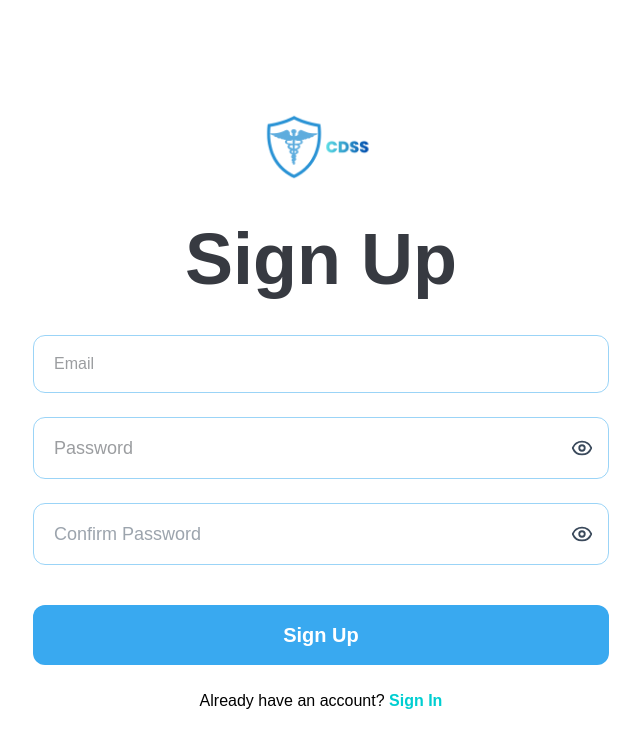
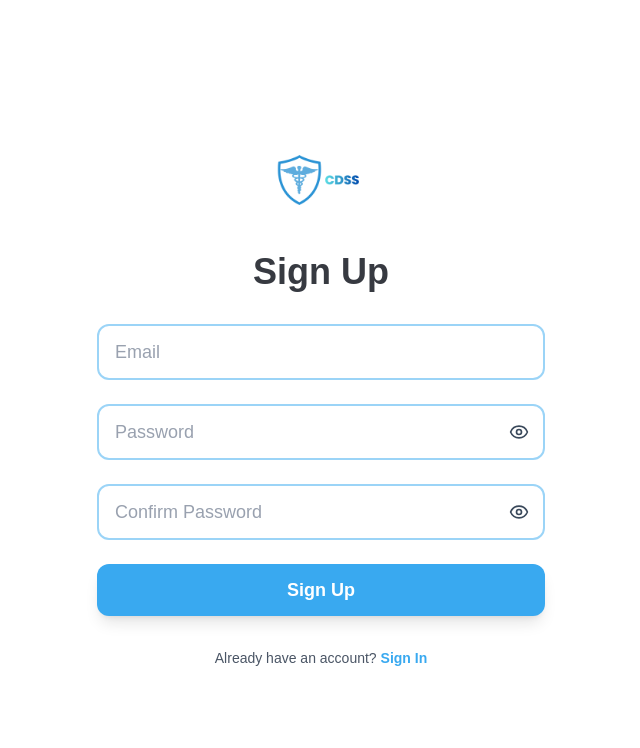
Before and after one commit to Abraham123-dev/Cdss-project, a React (Vite) app: page / in a window 1280 px wide. Shown: the top 748 px of the page, without its empty margins (319-959 px from the left). Built offline with nearby package versions, Linux system fonts and the light colour scheme.

Commit message:
`Updated App.jsx and SignUp.jsx to use new sign routes, updated SignIn.jsx to match new sign routes`

```diff
--- a/index.html
+++ b/index.html
@@ -5,6 +5,9 @@
     <link rel="icon" type="image/svg+xml" href="/vite.svg" />
     <meta name="viewport" content="width=device-width, initial-scale=1.0" />
     <title>vite-project</title>
+    <link rel="preconnect" href="https://fonts.googleapis.com">
+    <link rel="preconnect" href="https://fonts.gstatic.com" crossorigin>
+    <link href="https://fonts.googleapis.com/css2?family=Inter:wght@400;500;600;700&display=swap" rel="stylesheet">
   </head>
   <body>
     <div id="root"></div>
--- a/src/SignIn.jsx
+++ b/src/SignIn.jsx
@@ -8,75 +8,68 @@ export default function SignIn() {
   const [email, setEmail] = useState("");
   const [password, setPassword] = useState("");
   const [showPassword, setShowPassword] = useState(false);
-    const navigate = useNavigate();
-
-    // const handleSignIn = () => {
-    //     // Simple validation (replace with actual authentication logic)
-    //     if (email && password) {
-    //         // Simulate successful sign-in
-    //         navigate("/dashboard"); // Redirect to dashboard or home page
-    //     } else {
-    //         alert("Please enter email and password");
-    //     }
-    // };
 
   return (
-        <div className="min-h-screen flex flex-col items-center justify-center px-6" style={{ backgroundColor: "#ffff" }}>
-            <div className="flex flex-col items-center mb-10">
-                <img src={logo} alt="CDSS Logo" className="w-30 h-30 mb-4" />
-                <h1 className="text-7xl font-semibold" style={{ color: "#050912CC" }}>
-                    Sign In
-                </h1>
+    <div className="min-h-screen flex flex-col items-center justify-center px-6 bg-white">
+      <div className="flex flex-col items-center mb-8">
+        <img src={logo} alt="CDSS Logo" className="w-24 h-24 mb-6" />
+        <h1 className="text-4xl font-semibold text-[#050912CC]">Sign In</h1>
       </div>
 
-            <div className="w-full max-w-xl mx-auto mt-15">
-                <div className="mb-6">
+      <div className="w-full max-w-md mx-auto">
+        <form className="space-y-6">
+          <div>
             <input
               type="email"
               placeholder="Email"
               value={email}
               onChange={(e) => setEmail(e.target.value)}
-                        className="w-full px-5 py-4 text-lg rounded-xl border focus:outline-none"
-                        style={{
-                            borderColor: "#39A9F080",
-                            color: "#050912CC",
-                        }}
+              list="emails"
+              className="w-full px-4 py-3 text-lg rounded-xl border-2 border-[#39A9F080] text-[#050912CC] placeholder-gray-400 focus:outline-none focus:border-[#39A9F0] focus:ring-2 focus:ring-[#39A9F0]/20 transition-all duration-200"
             />
+            <datalist id="emails">
+              <option value="user@example.com" />
+              <option value="john.doe@email.com" />
+              <option value="jane.smith@domain.com" />
+              <option value="test.user@gmail.com" />
+            </datalist>
           </div>
 
-                <div className="mb-6 relative">
+          <div className="relative">
             <input
               type={showPassword ? "text" : "password"}
               placeholder="Password"
               value={password}
               onChange={(e) => setPassword(e.target.value)}
-                        className="w-full px-5 py-4 text-lg rounded-xl border focus:outline-none"
-                        style={{
-                            borderColor: "#39A9F080",
-                            color: "#050912CC",
-                        }}
+              className="w-full px-4 py-3 text-lg rounded-xl border-2 border-[#39A9F080] text-[#050912CC] placeholder-gray-400 focus:outline-none focus:border-[#39A9F0] focus:ring-2 focus:ring-[#39A9F0]/20 transition-all duration-200"
             />
             <button
               type="button"
-                        className="absolute right-4 top-1/2 -translate-y-1/2"
+              className="absolute right-4 top-1/2 -translate-y-1/2 text-[#3A495B] hover:text-[#39A9F0] transition-colors duration-200"
               onClick={() => setShowPassword(!showPassword)}
-                        style={{ color: "#3A495B" }}
             >
-                        {showPassword ? <EyeOff size={22} /> : <Eye size={22} />}
+              {showPassword ? <EyeOff size={20} /> : <Eye size={20} />}
             </button>
           </div>
 
           <button
-                    onClick={SignUp}
-                    className="w-full py-4 text-xl text-white rounded-xl font-semibold"
-                    style={{ backgroundColor: "#39A9F0" }}
+            type="submit"
+            className="w-full py-3 text-lg text-white rounded-xl font-semibold bg-[#39A9F0] hover:bg-[#2E8BC0] active:bg-[#2570A1] transition-colors duration-200 shadow-lg hover:shadow-xl"
+            onClick={() => {
+              // Handle sign in logic here
+              console.log('Sign in clicked');
+            }}
           >
             Sign In
           </button>
+        </form>
 
-                <p className="text-center text-base mt-6" style={{ color: "#3A495B" }}>
-                    Don’t have an account?{" "}
-                    <a href="/" className="font-semibold" style={{ color: "#39A9F0" }}>
+        <p className="text-center text-sm mt-8 text-gray-600">
+          Don't have an account?{" "}
+          <a
+            href="/"
+            className="font-semibold text-[#39A9F0] hover:text-[#2E8BC0] transition-colors duration-200"
+          >
             Sign Up
           </a>
         </p>
--- a/src/SignUp.jsx
+++ b/src/SignUp.jsx
@@ -1,6 +1,5 @@
 import { useState } from "react";
 import { Eye, EyeOff } from "lucide-react";
-import { Link } from "react-router-dom";
 import logo from "./assets/logo project.png";
 import SignIn from "./SignIn";
 
@@ -9,96 +8,74 @@ export default function SignUp() {
   const [showConfirmPassword, setShowConfirmPassword] = useState(false);
 
   return (
-    <div
-      className="min-h-screen flex flex-col items-center justify-center px-6"
-      style={{ backgroundColor: "#FFFFFF" }}
-    >
-
-      <div className="flex flex-col items-center mb-10 ">
-        <img
-          src={logo}
-          alt="CDSS Logo"
-          className="w-30 h-30 mb-4"
-        />
-        <h1 className="text-7xl font-semibold" style={{ color: "#050912CC" }}>
-          Sign Up
-        </h1>
+    <div className="min-h-screen flex flex-col items-center justify-center px-6 bg-white">
+      <div className="flex flex-col items-center mb-8">
+        <img src={logo} alt="CDSS Logo" className="w-24 h-24 mb-6" />
+        <h1 className="text-4xl font-semibold text-[#050912CC]">Sign Up</h1>
       </div>
 
-
-      <div className="w-full max-w-xl mx-auto">
-        <div className="mb-6">
+      <div className="w-full max-w-md mx-auto">
+        <form className="space-y-6">
+          <div>
             <input
               type="email"
               placeholder="Email"
-            className="w-full px-5 py-4 text- rounded-xl border focus:outline-none"
-            style={{
-              borderColor: "#39A9F080",
-              color: "#050912CC",
-            }}
+              className="w-full px-4 py-3 text-lg rounded-xl border-2 border-[#39A9F080] text-[#050912CC] placeholder-gray-400 focus:outline-none focus:border-[#39A9F0] focus:ring-2 focus:ring-[#39A9F0]/20 transition-all duration-200"
+              list="emails"
             />
+            <datalist id="emails">
+              <option value="user@example.com" />
+              <option value="john.doe@email.com" />
+              <option value="jane.smith@domain.com" />
+              <option value="test.user@gmail.com" />
+            </datalist>
           </div>
 
-        <div className="mb-6 relative">
+          <div className="relative">
             <input
               type={showPassword ? "text" : "password"}
               placeholder="Password"
-            className="w-full px-5 py-4 text-lg rounded-xl border focus:outline-none"
-            style={{
-              borderColor: "#39A9F080",
-              color: "#050912CC",
-            }}
+              className="w-full px-4 py-3 text-lg rounded-xl border-2 border-[#39A9F080] text-[#050912CC] placeholder-gray-400 focus:outline-none focus:border-[#39A9F0] focus:ring-2 focus:ring-[#39A9F0]/20 transition-all duration-200"
             />
             <button
               type="button"
-            className="absolute right-4 top-1/2 -translate-y-1/2"
+              className="absolute right-4 top-1/2 -translate-y-1/2 text-[#3A495B] hover:text-[#39A9F0] transition-colors duration-200"
               onClick={() => setShowPassword(!showPassword)}
-            style={{ color: "#3A495B" }}
             >
-            {showPassword ? <EyeOff size={22} /> : <Eye size={22} />}
+              {showPassword ? <EyeOff size={20} /> : <Eye size={20} />}
             </button>
           </div>
 
-
-        <div className="mb-10 relative">
+          <div className="relative">
             <input
               type={showConfirmPassword ? "text" : "password"}
               placeholder="Confirm Password"
-            className="w-full px-5 py-4 text-lg rounded-xl border focus:outline-none"
-            style={{
-              borderColor: "#39A9F080",
-              color: "#3A495B",
-            }}
+              className="w-full px-4 py-3 text-lg rounded-xl border-2 border-[#39A9F080] text-[#050912CC] placeholder-gray-400 focus:outline-none focus:border-[#39A9F0] focus:ring-2 focus:ring-[#39A9F0]/20 transition-all duration-200"
             />
-
             <button
               type="button"
-            className="absolute right-4 top-1/2 -translate-y-1/2"
+              className="absolute right-4 top-1/2 -translate-y-1/2 text-[#3A495B] hover:text-[#39A9F0] transition-colors duration-200"
               onClick={() => setShowConfirmPassword(!showConfirmPassword)}
-            style={{ color: "#3A495B" }}
             >
-            {showConfirmPassword ? <EyeOff size={22} /> : <Eye size={22} />}
+              {showConfirmPassword ? <EyeOff size={20} /> : <Eye size={20} />}
             </button>
           </div>
 
-
           <button
-          className="w-full py-4 text-xl text-white rounded-xl font-semibold hover:bg-red-500  transition-colors duration-300 ease-in-out"
-          style={{ backgroundColor: "#39A9F0" }}
+            type="submit"
+            className="w-full py-3 text-lg text-white rounded-xl font-semibold bg-[#39A9F0] hover:bg-[#2E8BC0] active:bg-[#2570A1] transition-colors duration-200 shadow-lg hover:shadow-xl"
           >
             Sign Up
           </button>
+        </form>
 
-
-        <p className="text-center text-base mt-6 " style={{ color: "#000000" }}>
+        <p className="text-center text-sm mt-8 text-gray-600">
           Already have an account?{" "}
           <a
             href="/signin"
-            className="font-semibold"
-            style={{ color: "#00CED1" }}
+            className="font-semibold text-[#39A9F0] hover:text-[#2E8BC0] transition-colors duration-200"
           >
-            <a href={SignIn}>
-              Sign In</a>
+            Sign In
           </a>
         </p>
       </div>
```
Lines whose indentation alone changed are shown as unchanged.
